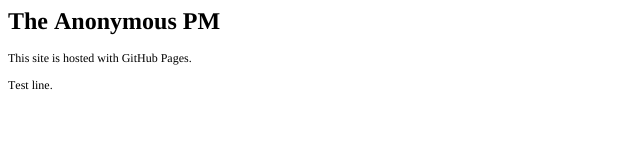
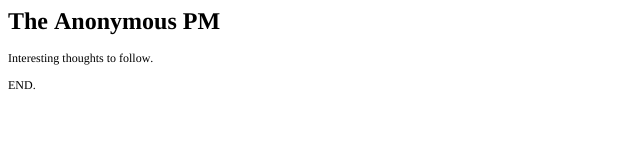
Before and after one commit to theanonymouspm/theanonymouspm.github.io, a plain HTML site: page index.html in a window 1280 px wide. Shown: the full height of the page, 0-640 px from the left. Drawn offline with Linux system fonts and the light colour scheme.

Commit message:
Update index.html

```diff
--- a/index.html
+++ b/index.html
@@ -13,7 +13,7 @@
 </head>
 <body>
 <h1 style="margin: 0.0px 0.0px 16.1px 0.0px; font: 24.0px Times; color: #000000; -webkit-text-stroke: #000000"><span class="s1"><b>The Anonymous PM</b></span></h1>
-<p class="p2"><span class="s1">This site is hosted with GitHub Pages.</span></p>
-<p class="p2"><span class="s1">Test line.</span></p>
+<p class="p2"><span class="s1">Interesting thoughts to follow.</span></p>
+<p class="p2"><span class="s1">END.</span></p>
 </body>
 </html>
```
